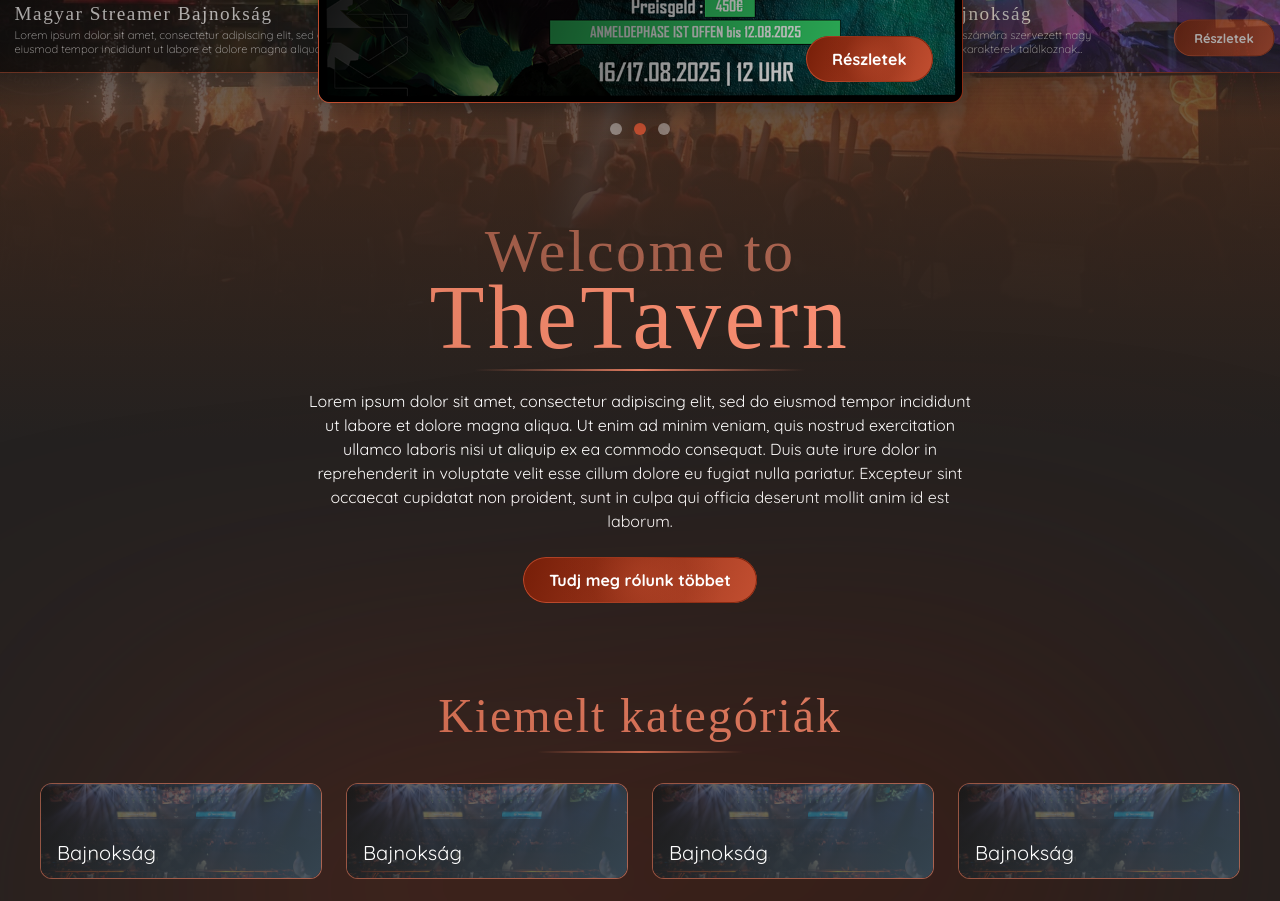
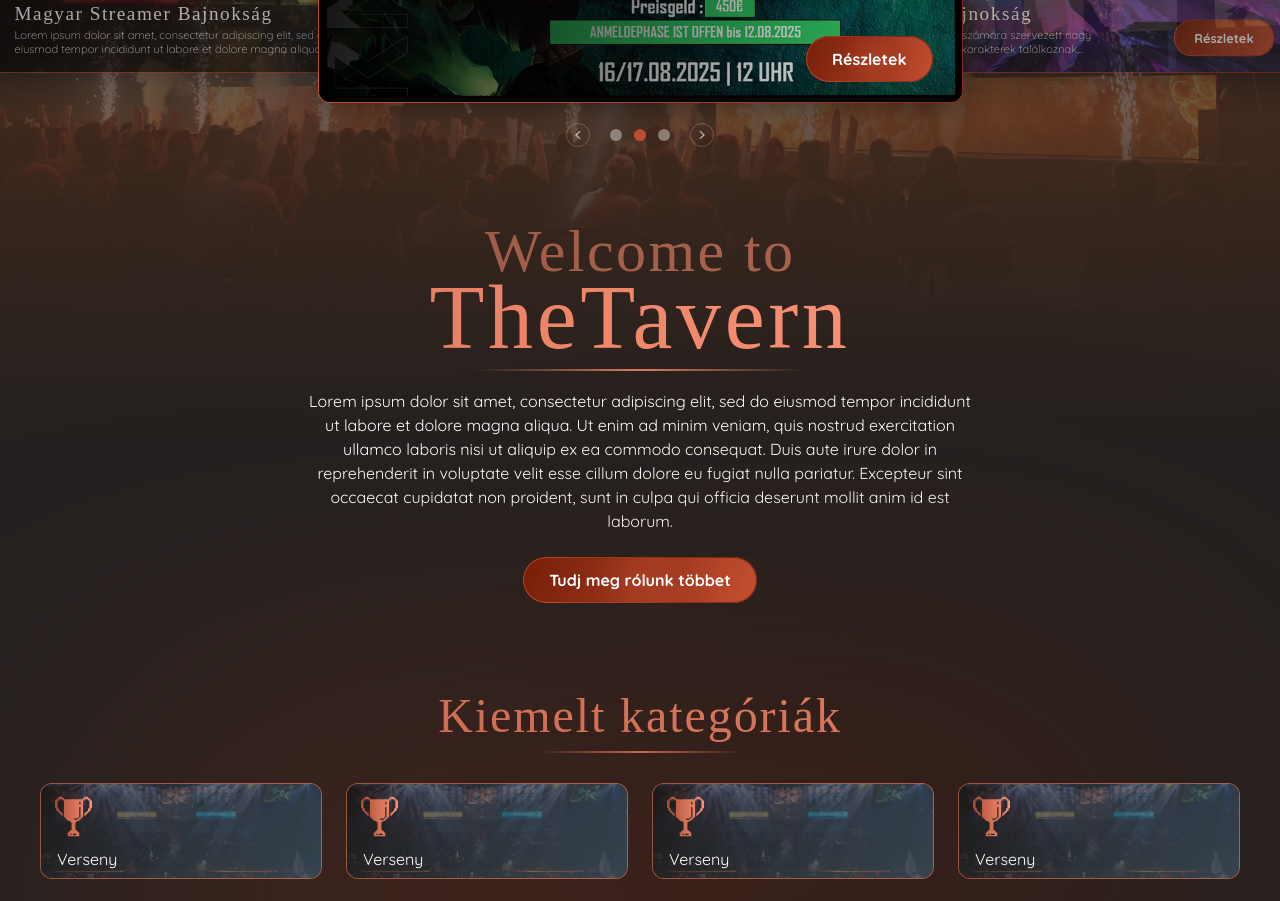
Before and after one commit to sooskristof123/thetavernfrontend, a Next.js app: page / in a window 1280 px wide. Shown: the part 360-1261 px from the top of the page. Built offline with nearby package versions, Linux system fonts and the light colour scheme; a web font is replaced by a local one.

Commit message:
feat: added trohy icon on category cards

```diff
--- a/src/app/components/category_card.js
+++ b/src/app/components/category_card.js
@@ -1,9 +1,13 @@
+import Image from "next/image";
 import styles from "./category_card.module.css";
 
 export default function CategoryCard() {
   return (
     <div className={styles.category_card}>
-        <p className={styles.category_card__title}>Bajnokság</p>
+      <Image className={styles.category_card__icon} src="/icons/trophy_icon.svg" alt="Trophy Icon" width={65} height={65} />
+      <div className={styles.category_card__content}>
+        <p className={styles.category_card__subtitle}>Verseny</p>
+      </div>
     </div>
   );
 }
--- a/src/app/components/category_card.module.css
+++ b/src/app/components/category_card.module.css
@@ -1,6 +1,6 @@
 .category_card {
     display: flex;
-    align-items: flex-end;
+    flex-direction: column;
     position: relative;
     width: 282px;
     height: 96px;
@@ -35,13 +35,26 @@
     z-index: 1;
 }
 
+.category_card__icon {
+    position: relative;
+    z-index: 2;
+}
+
+.category_card__content {
+    margin-left: 16px;
+    display: flex;
+    align-items: flex-end;
+    position: relative;
+    margin-bottom: 10px;
+    z-index: 4;
+    flex: 1;
+}
+
 .category_card__title {
+    position: relative;
+    z-index: 5;
     line-height: 150%;
     font-size: 20px;
-    margin-left: 16px;
-    margin-bottom: 10px;
-    position: relative;
-    z-index: 2;
 }
 
 @media screen and (max-width: 640px) {
--- a/src/app/components/slider.js
+++ b/src/app/components/slider.js
@@ -2,6 +2,7 @@
 import { useState, useEffect } from "react";
 import Button from "./button";
 import styles from "./slider.module.css";
+import Image from "next/image";
 
 const slides = [
   {
@@ -50,7 +51,6 @@ export default function Slider() {
     setCurrentSlide(index);
   };
 
-  // Touch handlers for mobile swipe
   const handleTouchStart = (e) => {
     setTouchEnd(null);
     setTouchStart(e.targetTouches[0].clientX);
@@ -125,20 +125,14 @@ export default function Slider() {
         </div>
       </div>
 
-      {/* Navigation Arrows */}
+      {/* Navigation Container with Buttons and Dots */}
+      <div className={styles.slider_navigation}>
         <button
           className={`${styles.slider_nav} ${styles.slider_nav__prev}`}
           onClick={prevSlide}
           aria-label="Previous slide"
         >
-        &#8249;
-      </button>
-      <button
-        className={`${styles.slider_nav} ${styles.slider_nav__next}`}
-        onClick={nextSlide}
-        aria-label="Next slide"
-      >
-        &#8250;
+          <Image src="/icons/arrow.svg" alt="Previous" width={5.65} height={10} />
         </button>
 
         {/* Dots Indicator */}
@@ -152,6 +146,27 @@ export default function Slider() {
             />
           ))}
         </div>
+
+        <button
+          className={`${styles.slider_nav} ${styles.slider_nav__next}`}
+          onClick={nextSlide}
+          aria-label="Next slide"
+        >
+          <Image src="/icons/arrow.svg" alt="Previous" width={5.65} height={10} />
+        </button>
+      </div>
+
+      {/* Mobile-only dots */}
+      <div className={styles.slider_dots_mobile}>
+        {slides.map((_, index) => (
+          <button
+            key={index}
+            className={`${styles.slider_dot} ${index === currentSlide ? styles.slider_dot__active : ''}`}
+            onClick={() => goToSlide(index)}
+            aria-label={`Go to slide ${index + 1}`}
+          />
+        ))}
+      </div>
     </div>
   );
 }
--- a/src/app/components/slider.module.css
+++ b/src/app/components/slider.module.css
@@ -198,14 +198,16 @@
     }
 
     /* Hide navigation arrows on mobile */
-    .slider_nav {
+    .slider_navigation {
         display: none !important;
     }
 
-    /* Adjust dots for mobile */
-    .slider_dots {
+    /* Show only dots on mobile */
+    .slider_dots_mobile {
+        display: flex;
+        justify-content: center;
+        gap: 8px;
         margin-top: 15px;
-        gap: 8px;
     }
 
     .slider_dot {
@@ -215,42 +217,51 @@
 }
 
 .slider_nav {
-    position: absolute;
-    top: 50%;
-    transform: translateY(-50%);
-    background: rgba(0, 0, 0, 0.5);
+    position: static;
+    transform: none;
     color: white;
     border: none;
-    width: 50px;
-    height: 50px;
+    width: 24px;
+    height: 24px;
     border-radius: 50%;
     cursor: pointer;
-    font-size: 24px;
+    font-size: 16px;
     font-weight: bold;
     display: flex;
     align-items: center;
     justify-content: center;
     z-index: 20;
-    transition: background-color 0.3s ease;
+    transition: border 0.3s ease;
+    background-color: transparent;
+    border: 1px solid rgba(255, 255, 255, .21);
 }
 
 .slider_nav:hover {
-    background: rgba(0, 0, 0, 0.7);
+    border: 1px solid rgba(255, 255, 255, .8);
 }
 
 .slider_nav__prev {
-    left: -25px;
+    transform: rotate(180deg);
 }
 
-.slider_nav__next {
-    right: -25px;
+/* Navigation container with dots */
+.slider_navigation {
+    display: flex;
+    align-items: center;
+    justify-content: center;
+    gap: 20px;
+    margin-top: 20px;
 }
 
 .slider_dots {
     display: flex;
     justify-content: center;
     gap: 12px;
-    margin-top: 20px;
+}
+
+/* Mobile-only dots (hidden by default) */
+.slider_dots_mobile {
+    display: none;
 }
 
 .slider_dot {
```
Also changed, not shown: public/icons/arrow.svg (added), public/icons/trophy_icon.svg (added). Lines whose indentation alone changed are shown as unchanged.
